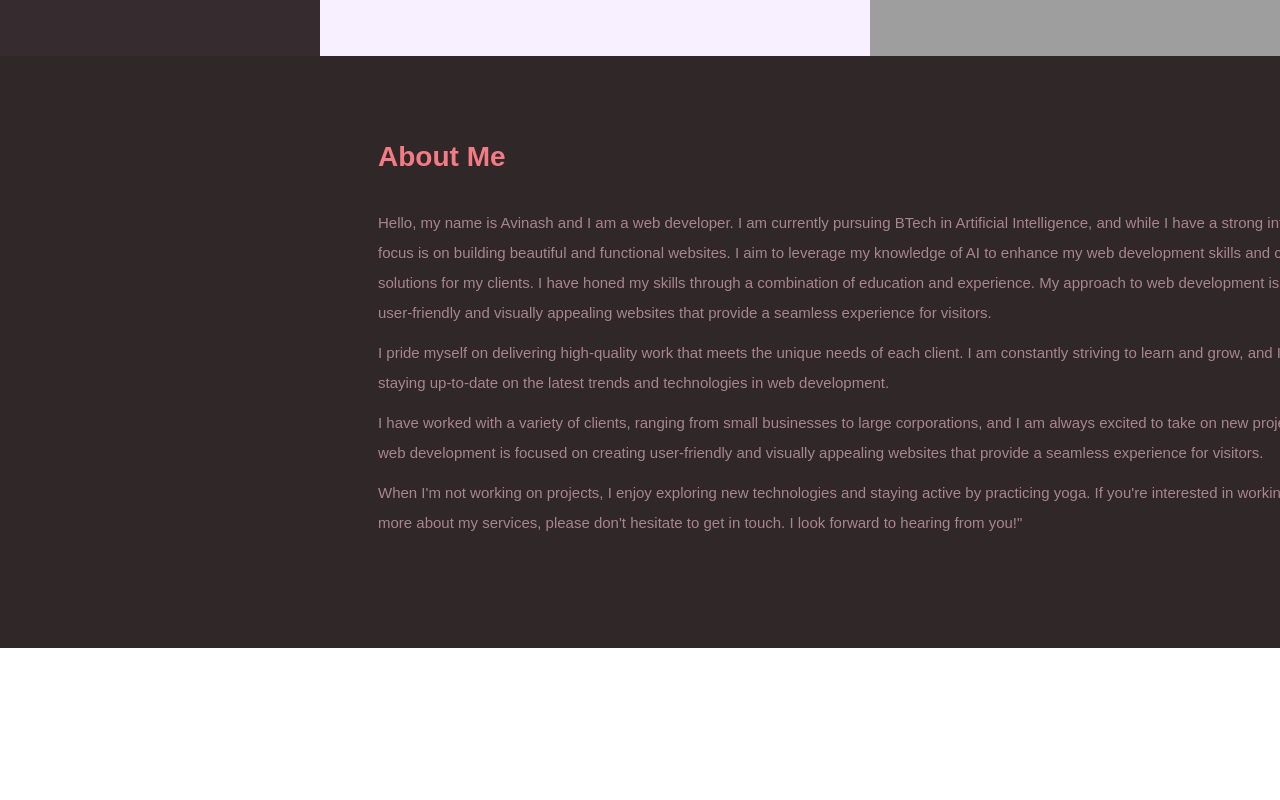
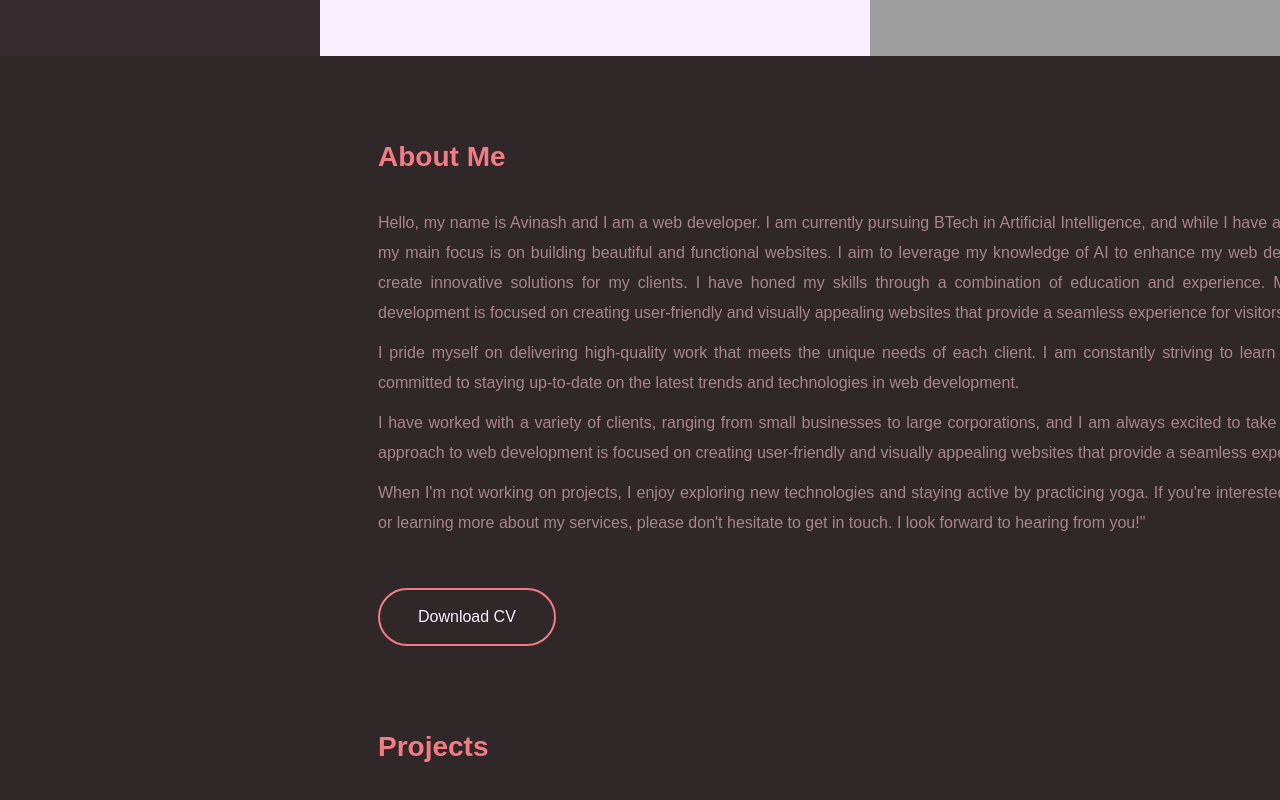
Before and after one commit to AvinashMohare/Portfolio, a Next.js app: page /portfolio in a window 1280 px wide. Shown: the part 744-1544 px from the top of the page. Before the commit the page ends 1392 px from the top, so only its background shows below. Built offline with nearby package versions, Linux system fonts and the light colour scheme; grey boxes are pictures that could not be loaded.

Commit message:
About Done

```diff
--- a/src/components/about.js
+++ b/src/components/about.js
@@ -38,6 +38,10 @@ const About = () => {
                     forward to hearing from you!"
                 </p>
             </div>
+
+            <div className={classes.button}>
+                <p>Download CV</p>
+            </div>
         </div>
     );
 };
--- /dev/null
+++ b/src/components/projects.js
@@ -0,0 +1,17 @@
+import classes from "../styles/Projects.module.scss";
+import Image from "next/image";
+
+import Avinash from "../Assets/images/Avinash.jpg";
+import Landing from "./landing";
+
+const Projects = () => {
+    return (
+        <div className={classes.rootProjects}>
+            <div className={classes.heading}>
+                <p>Projects</p>
+            </div>
+        </div>
+    );
+};
+
+export default Projects;
--- a/src/pages/portfolio.js
+++ b/src/pages/portfolio.js
@@ -3,6 +3,7 @@ import Landing from "@/components/landing";
 import LeftContent from "@/components/leftcontent";
 import classes from "../styles/Portfolio.module.scss";
 import About from "@/components/about";
+import Projects from "@/components/projects";
 
 const Portfolio = () => {
     return (
@@ -17,6 +18,7 @@ const Portfolio = () => {
                 <div className={classes.content}>
                     <Landing />
                     <About />
+                    <Projects />
                 </div>
             </div>
         </>
--- a/src/styles/About.module.scss
+++ b/src/styles/About.module.scss
@@ -16,11 +16,32 @@
     .content {
         p {
             font-family: "Poppins", sans-serif;
-            font-size: 15px;
+            font-size: 16px;
             line-height: 30px;
             font-weight: 400;
             color: #a88590;
             margin-bottom: 10px;
+            text-align: justify;
+        }
+    }
+
+    .button {
+        margin-top: 50px;
+        width: fit-content;
+        border: 2px solid #f37b83;
+        border-radius: 50px;
+        cursor: pointer;
+        transition: all 0.2s linear;
+        vertical-align: middle;
+        p {
+            // display: inline-block;
+            line-height: 30px;
+            padding: 12px 38px;
+            color: #faefff;
+        }
+
+        &:hover {
+            background-color: #f37b83;
         }
     }
 }
--- /dev/null
+++ b/src/styles/Projects.module.scss
@@ -0,0 +1,19 @@
+.rootProjects {
+    max-width: 1050px;
+    // height: 100vh;
+    // background-color: aqua;
+    height: fit-content;
+
+    margin: 80px 0 0 58px;
+
+    .heading {
+        p {
+            // color: #f37b83;
+            color: #f37b83;
+            font-size: 28px;
+            font-weight: 700;
+            line-height: 42px;
+            margin-bottom: 30px;
+        }
+    }
+}
```
Also changed, not shown: Todo.txt (added), src/Assets/images/Avinash.jpg (added).
